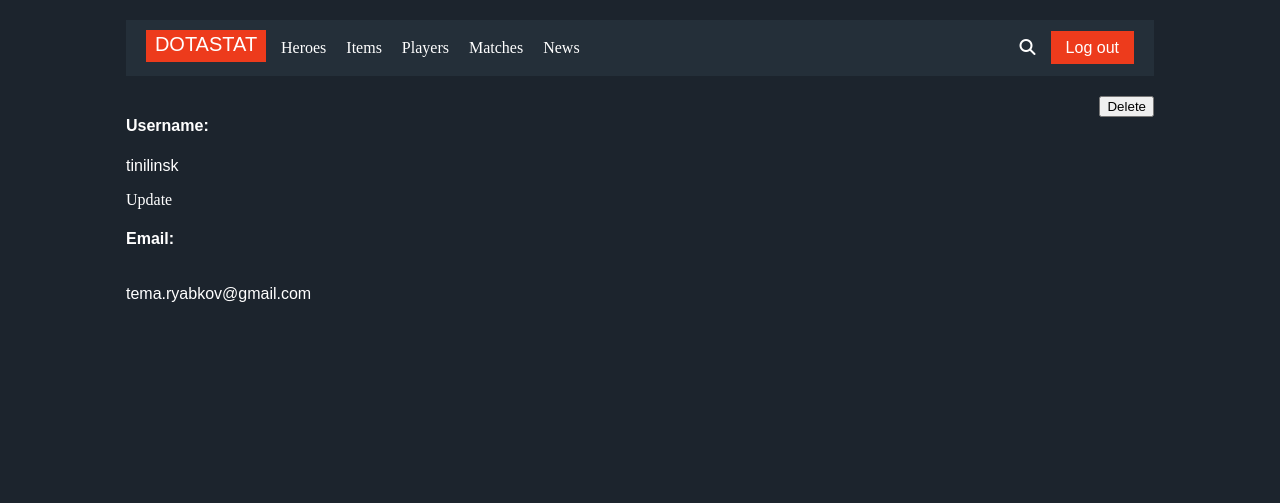
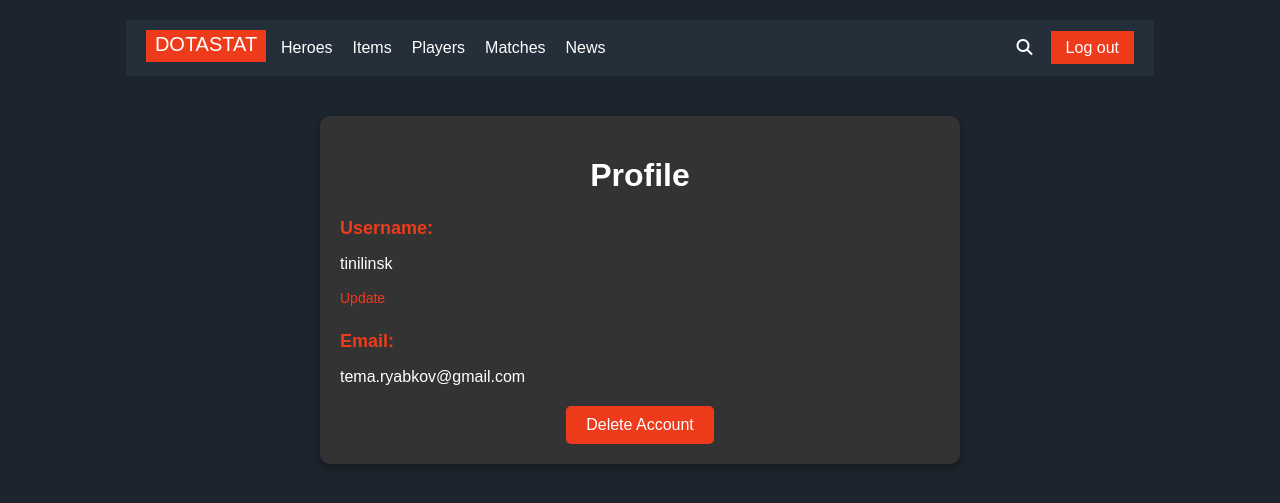
Before and after one commit to Tinilinsk/Dotastat, a PHP site: page /Pages/profile.php in a window 1280 px wide. Shown: the top 503 px of the page. Run offline with PHP 8.4, Linux system fonts and the light colour scheme; a user stored in the database is signed in.

Commit message:
Change a view in profile page

```diff
--- a/Pages/profile.php
+++ b/Pages/profile.php
@@ -20,24 +20,15 @@ session_start();
                             <rect x="0" y="0" width="120" height="32" fill="#ED3B1C"/>
                             <text x="50%" y="50%" dominant-baseline="middle" text-anchor="middle" font-family="Arial, sans-serif" font-size="20" fill="white" text-transform="uppercase">DOTASTAT</text>
                         </svg>
-                        <!-- <span>DOTASTAT</span> -->
                     </a>
                 </div>
                 <div class="navigation_item">
                     <ul class="navigation_list" style="list-style-type: none;">
-                        <li>
-                        <a href="heroes.php">Heroes</a>
-                        </li>
-                        <li>
-                        <a href="">Items</a>
-                        </li>
+                        <li><a href="heroes.php">Heroes</a></li>
+                        <li><a href="">Items</a></li>
                         <li><a href="">Players</a></li>
-                        <li>
-                        <a href="">Matches</a>
-                        </li>
-                        <li>
-                        <a href="news.php">News</a>
-                        </li>
+                        <li><a href="">Matches</a></li>
+                        <li><a href="news.php">News</a></li>
                     </ul>
                 </div>
             </div>
@@ -53,21 +44,28 @@ session_start();
             </div>
         </div>
     </header>
+
     <div class="main">
-        <div class="info">
+        <div class="profile_card">
+            <h1>Profile</h1>
             <div class="user_info">
-                <h4>Username: </h4>
+                <div class="info_item">
+                    <h4>Username:</h4>
                     <p><?php echo htmlspecialchars($_SESSION['username']); ?></p>
                     <a href="update_username.php">Update</a>
                 </div>
-            <h4>Email: </h4>
+                <div class="info_item">
+                    <h4>Email:</h4>
                     <p><?php echo $_SESSION['email']; ?></p>
                 </div>
+            </div>
+
             <form method="post">
-            <div class="delete">
-                <input type="submit" name="delete" value="Delete">
+                <div class="delete_account">
+                    <input type="submit" name="delete" value="Delete Account" class="delete_btn">
                 </div>
             </form>
+        </div>
     </div>
 </body>
 </html>
@@ -97,5 +95,4 @@ if ($_SERVER["REQUEST_METHOD"] == "POST" && isset($_POST['delete'])) {
 
     $conn->close();
 }
-
 ?>
--- a/Style/profileStyle.css
+++ b/Style/profileStyle.css
@@ -1,4 +1,4 @@
-/* ================= Style ================= */
+/* ================= Base Styles ================= */
 a {
     text-decoration: none;
     color: white;
@@ -10,6 +10,7 @@ html, body {
     margin: 0;
     padding: 0;
     background-color: rgb(28, 36, 45);
+    font-family: Arial, sans-serif;
 }
 
 .container {
@@ -31,18 +32,6 @@ html, body {
 .logo {
     margin-right: 15px;
 }
-/* .logo {
-    background: #ED3B1C;
-    color: white;
-    display: inline-block;
-    font-family: Arial, sans-serif;
-    font-size: 20px;
-    height: 32px;
-    line-height: 32px;
-    padding: 0 10px;
-    margin-right: 15px;
-    text-transform: uppercase;
-} */
 
 .navigation_menu {
     display: flex;
@@ -84,42 +73,88 @@ html, body {
     background-color: #c5300f;
 }
 
-.search-icon i:hover {
-    color: #ED3B1C;
+.search_icon a {
+    color: white;
+    font-size: 16px;
 }
 
+/* ================= Small Menu ================= */
 .small_menu {
     display: flex;
     align-items: center;
+    gap: 15px;
 }
 
 .small_menu div {
-    margin-left: 15px;
+    margin-left: 3px;
 }
 
-/* ================= Content ================= */
+/* ================= Profile ================= */
 .main {
     display: flex;
-    justify-content: space-between;
-    align-items: flex-start;
-    width: 100%;
-    max-width: 1028px;
-    margin: 20px auto;
-    gap: 20px;
+    justify-content: center;
+    margin-top: 40px;
 }
 
-.info {
-    display: flex;
-    flex-direction: column;
-
+.profile_card {
+    background-color: #333;
+    padding: 20px;
+    border-radius: 10px;
+    width: 100%;
+    max-width: 600px;
+    box-shadow: 0 4px 8px rgba(0, 0, 0, 0.3);
 }
 
-.info h4 {
+.profile_card h1 {
+    text-align: center;
     color: white;
-    font-family: Arial, sans-serif;
+    margin-bottom: 20px;
 }
 
-.info p {
+.user_info {
+    margin-bottom: 20px;
+}
+
+.info_item {
+    margin-bottom: 15px;
+}
+
+.info_item h4 {
+    color: #ED3B1C;
+    font-size: 18px;
+    margin-bottom: 5px;
+}
+
+.info_item p {
     color: white;
-    font-family: Arial, sans-serif;
+    font-size: 16px;
 }
+
+.info_item a {
+    color: #ED3B1C;
+    font-size: 14px;
+    text-decoration: none;
+}
+
+.info_item a:hover {
+    text-decoration: underline;
+}
+
+.delete_account {
+    text-align: center;
+}
+
+.delete_btn {
+    background-color: #ED3B1C;
+    color: white;
+    padding: 10px 20px;
+    font-size: 16px;
+    border: none;
+    border-radius: 5px;
+    cursor: pointer;
+    transition: background-color 0.3s;
+}
+
+.delete_btn:hover {
+    background-color: #c5300f;
+}
```
Lines whose indentation alone changed are shown as unchanged.
